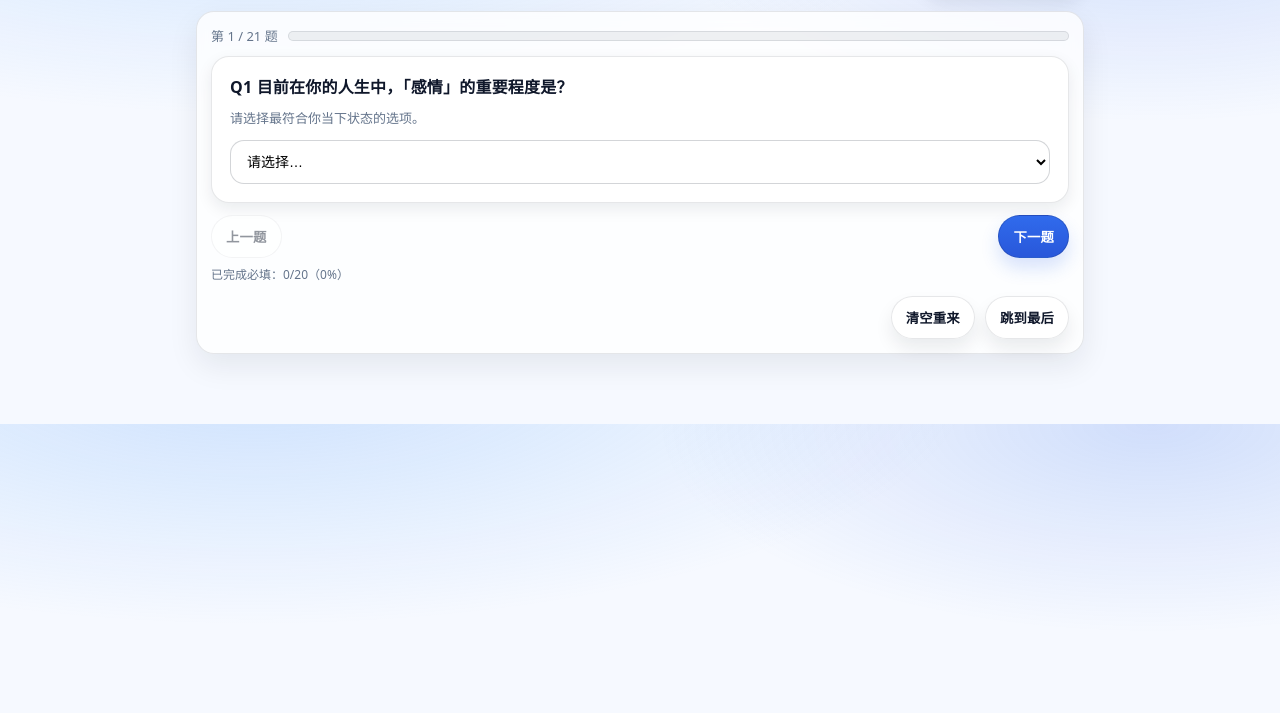
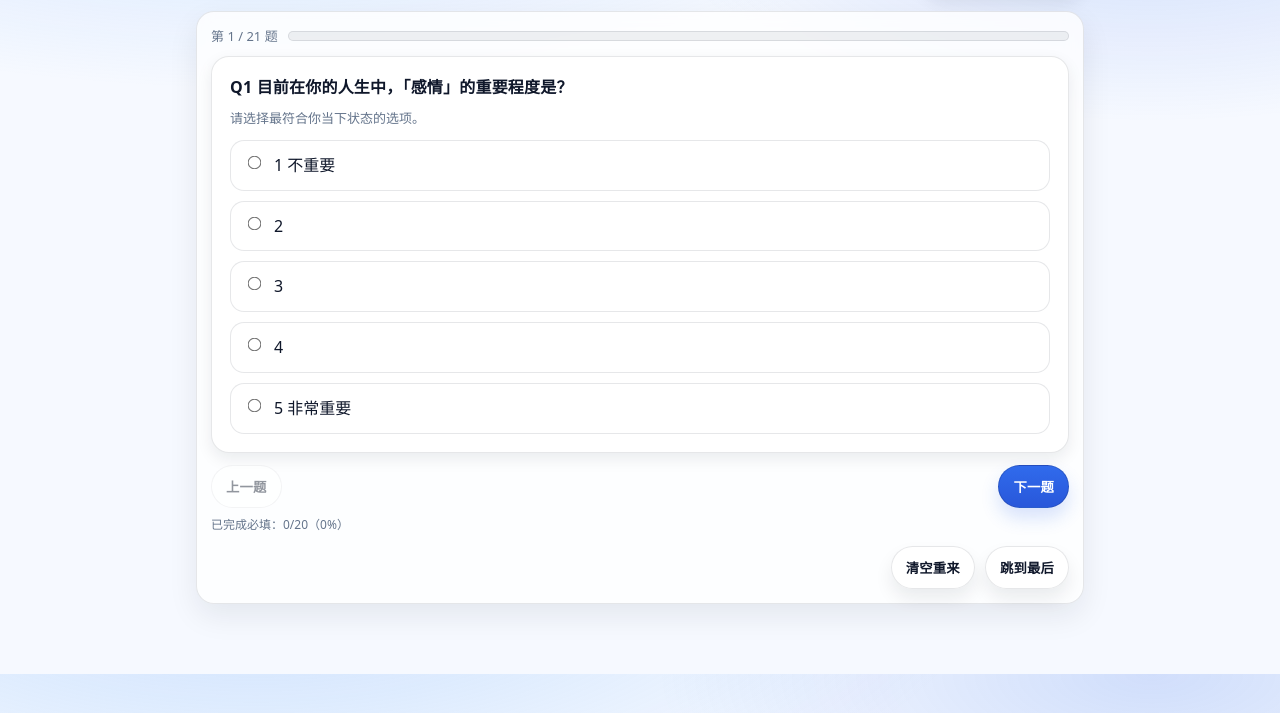
Before and after one commit to eric79509i/love-need-card, a plain HTML site: page index.html in a window 1280 px wide. Shown: the part 87-800 px from the top of the page. Drawn offline with nearby package versions, Linux system fonts and the light colour scheme.

Commit message:
Update index.html

```diff
--- a/index.html
+++ b/index.html
@@ -362,7 +362,7 @@ const QUESTIONS = [
     options:[["A","现在不太行"],["B","可以，但会有压力"],["C","没问题，我有余裕"]] },
   { id:"Q3", type:"single", title:"Q3 如果短期内没有发展出关系，你会？",
     options:[["A","松一口气"],["B","有点可惜，但能接受"],["C","会明显失落"]] },
-  { id:"Q4", type:"bool", title:"Q4 你是否认同：『我现在的人生重心，可能暂时放不下一段需要被认真对待的关系。』" },
+  { id:"Q4", type:"bool", title:"Q4 你现在是不是还没准备好认真投入一段关系？" },
 
   { id:"Q5", type:"single", title:"Q5（强制单选）如果只能选一个，你现在最希望关系带来的是？",
     options:[["A","生活中不要那么孤单（一起吃饭、玩、出门）"],["B","被在乎、被回应、被放在心上"],["C","有人可以一起把生活过好"],["D","我现在说不清楚"]] },
@@ -849,31 +849,30 @@ function renderQuestion(){
   opts.className = "opts";
 
   if (q.type === "scale"){
-    const sel = document.createElement("select");
-    sel.name = q.id;
+    // 直接展示 1–5 分（不再用下拉选择）
+    for (let i=1;i<=5;i++){
+      const lab = document.createElement("label");
+      lab.className = "opt";
 
-    const op0 = document.createElement("option");
-    op0.value = "";
-    op0.textContent = "请选择…";
-    sel.appendChild(op0);
+      const r = document.createElement("input");
+      r.type = "radio";
+      r.name = q.id;
+      r.value = String(i);
 
-    for (let i=1;i<=5;i++){
-      const op = document.createElement("option");
-      op.value = String(i);
-      op.textContent = q.labels ? q.labels[i-1] : String(i);
-      sel.appendChild(op);
+      if (Number(answers[q.id]) === i) r.checked = true;
+
+      r.addEventListener("change", ()=>{
+        answers[q.id] = i;
+        renderProgress();
+      });
+
+      const sp = document.createElement("span");
+      sp.textContent = q.labels ? q.labels[i-1] : String(i);
+
+      lab.appendChild(r);
+      lab.appendChild(sp);
+      opts.appendChild(lab);
     }
-
-    if (answers[q.id] !== undefined && answers[q.id] !== ""){
-      sel.value = String(answers[q.id]);
-    }
-
-    sel.addEventListener("change", () => {
-      answers[q.id] = sel.value ? Number(sel.value) : "";
-      renderProgress();
-    });
-
-    opts.appendChild(sel);
   }
 
   if (q.type === "single"){
```
